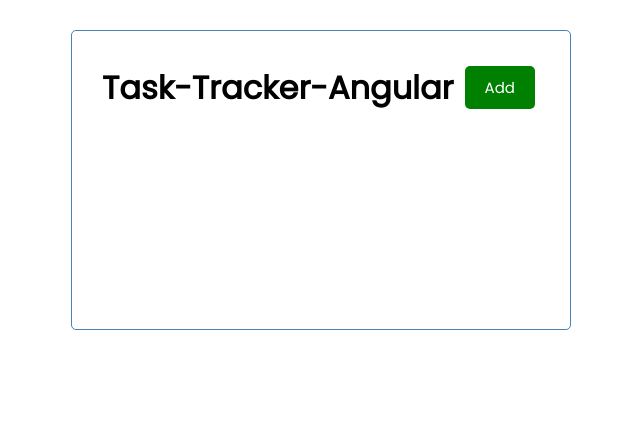
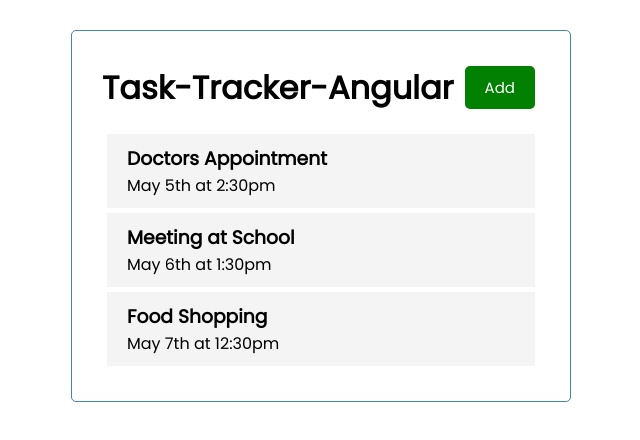
Before and after one commit to sara01rizo/task-tracker-angular-sara, an Angular app: page / in a window 1280 px wide. Shown: the top 440 px of the page, without its empty margins (319-959 px from the left). Built offline with nearby package versions, Linux system fonts and the light colour scheme.

Commit message:
Create components for tasks and task-items

```diff
--- a/src/app/app.component.html
+++ b/src/app/app.component.html
@@ -1,3 +1,4 @@
 <div class="container">
   <app-header></app-header>
+  <app-tasks></app-tasks>
 </div>
--- a/src/app/app.module.ts
+++ b/src/app/app.module.ts
@@ -4,12 +4,16 @@
 import { AppComponent } from './app.component';
 import { HeaderComponent } from './components/header/header.component';
 import { ButtonComponent } from './components/button/button.component';
+import { TasksComponent } from './components/tasks/tasks.component';
+import { TaskItemComponent } from './components/task-item/task-item.component';
 
 @NgModule({
   declarations: [
     AppComponent,
     HeaderComponent,
-    ButtonComponent
+    ButtonComponent,
+    TasksComponent,
+    TaskItemComponent
   ],
   imports: [
     BrowserModule
--- /dev/null
+++ b/src/app/components/task-item/task-item.component.css
@@ -0,0 +1,16 @@
+.task {
+  background: #f4f4f4;
+  margin: 5px;
+  padding: 10px 20px;
+  cursor: pointer;
+}
+
+.task.reminder {
+  border-left: 5px solid green;
+}
+
+.task h3 {
+  display: flex;
+  align-items: center;
+  justify-content: space-between;
+}
--- /dev/null
+++ b/src/app/components/task-item/task-item.component.html
@@ -0,0 +1,4 @@
+<div class="task">
+  <h3>{{ task.text}}</h3>
+  <p>{{ task.day}}</p>
+</div>
--- /dev/null
+++ b/src/app/components/task-item/task-item.component.ts
@@ -0,0 +1,17 @@
+import { Component, OnInit, Input } from '@angular/core';
+import {Task} from '../../Task';
+
+@Component({
+  selector: 'app-task-item',
+  templateUrl: './task-item.component.html',
+  styleUrls: ['./task-item.component.css']
+})
+export class TaskItemComponent implements OnInit {
+  @Input() task!: Task
+
+  constructor() { }
+
+  ngOnInit(): void {
+  }
+
+}
--- /dev/null
+++ b/src/app/components/tasks/tasks.component.html
@@ -0,0 +1,7 @@
+<app-task-item
+  *ngFor="let task of tasks"
+  [task]="task"
+></app-task-item>
+
+<!-- <p *ngFor="let task of tasks">{{ task.text }}</p> -->
+<!-- <app-tasks (onAddTask)="addTask($event)"></app-tasks> -->
--- /dev/null
+++ b/src/app/components/tasks/tasks.component.ts
@@ -0,0 +1,17 @@
+import { Component, OnInit } from '@angular/core';
+import {TASKS} from '../../mock-tasks';
+import {Task} from '../../Task';
+
+@Component({
+  selector: 'app-tasks',
+  templateUrl: './tasks.component.html',
+  styleUrls: ['./tasks.component.css']
+})
+export class TasksComponent implements OnInit {
+  tasks: Task[] = TASKS;
+
+  constructor() { }
+
+  ngOnInit(): void {}
+
+}
```
Also changed, not shown: src/app/components/tasks/tasks.component.css (added), 2 other files (tests, documents, lock files or other folders).
